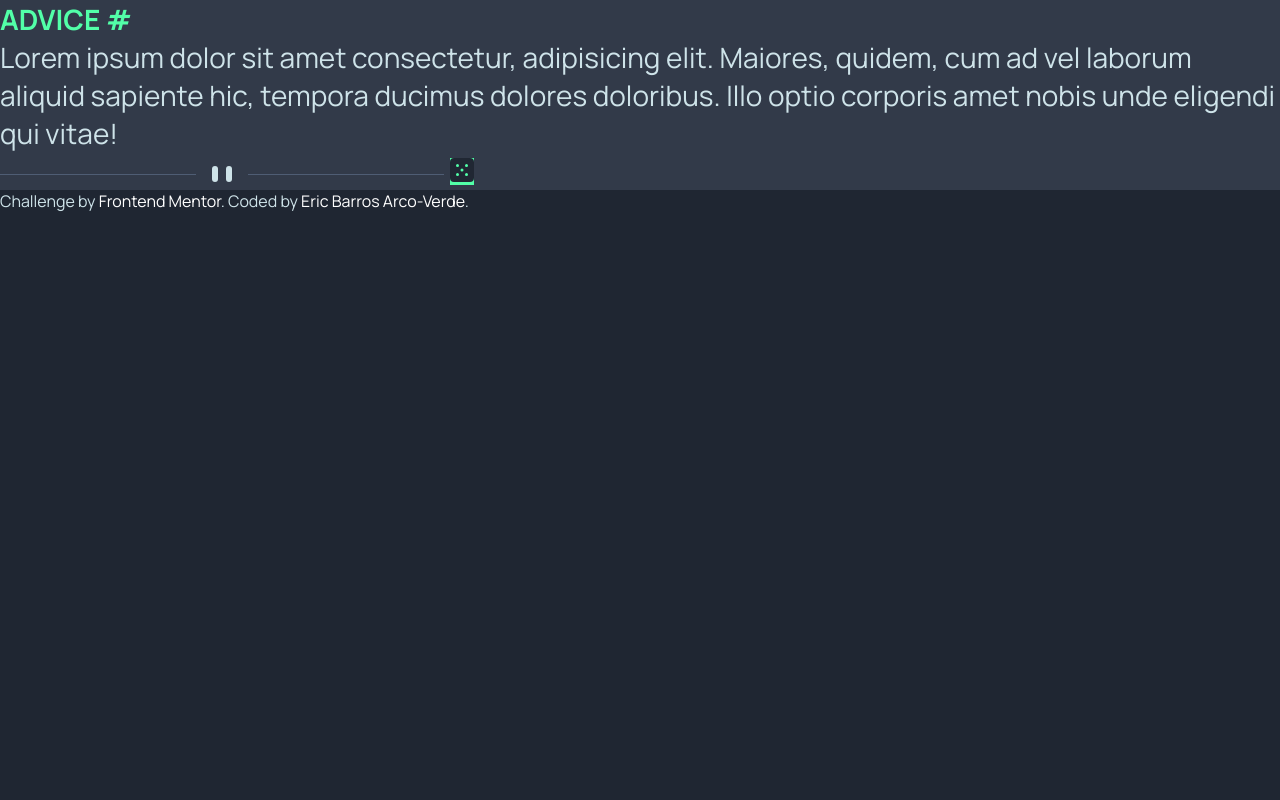
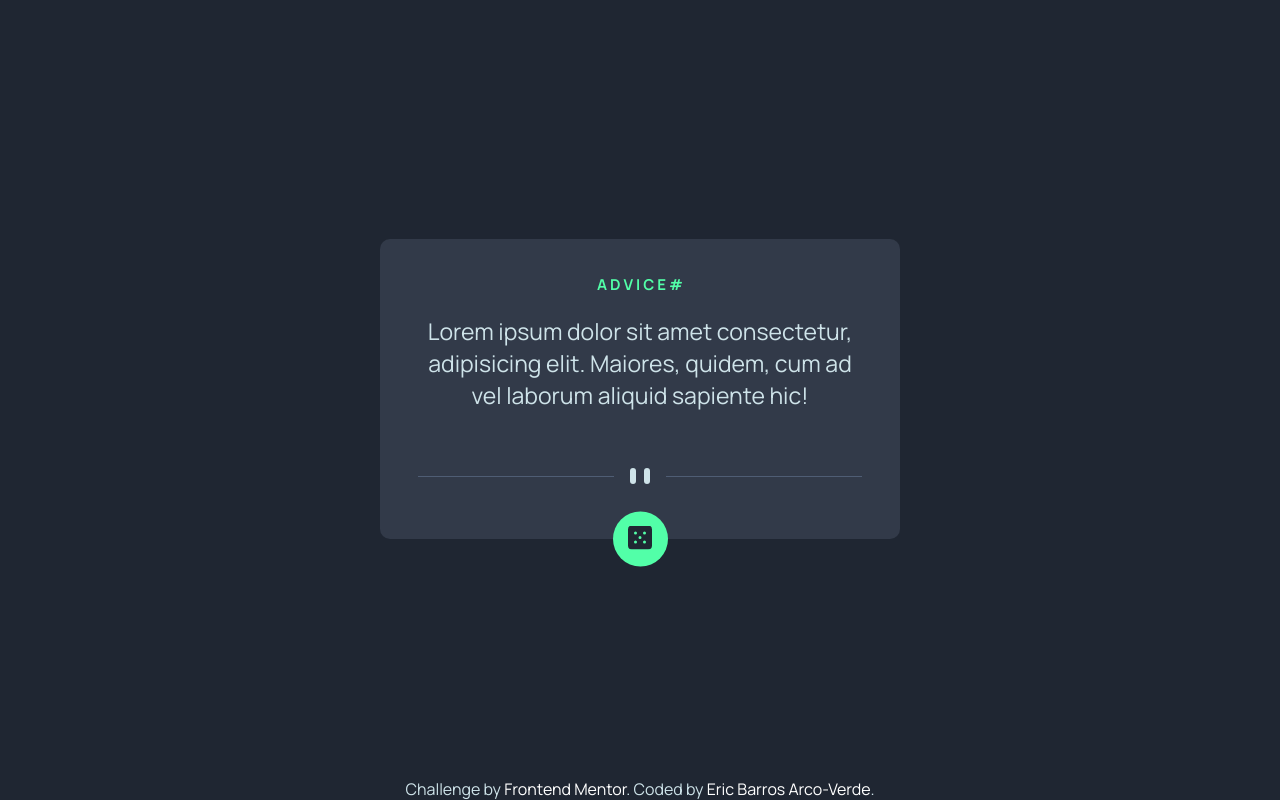
Before and after one commit to Eric-ArcoVerde/gerador-de-conselhos-completo, a plain HTML site: page index.html in a window 1280 px wide. Drawn offline with Linux system fonts and the light colour scheme.

Commit message:
Feito o CSS

```diff
--- a/index.html
+++ b/index.html
@@ -19,18 +19,21 @@
 </head>
 
 <body>
-
+  <main>
     <div class="container">
-    <h4 class="numero-conselho">ADVICE #</h4>
-    <p class="conselho">Lorem ipsum dolor sit amet consectetur, adipisicing elit. Maiores, quidem, cum ad vel laborum aliquid sapiente hic, tempora ducimus dolores doloribus. Illo optio corporis amet nobis unde eligendi qui vitae!</p>
-    <img src="src/images/pattern-divider-desktop.svg" alt="quebra de linha">
+      <h4 class="numero-conselho">A D V I C E #</h4>
+      <p class="conselho">Lorem ipsum dolor sit amet consectetur, adipisicing elit. Maiores, quidem, cum ad vel laborum aliquid sapiente hic! </p>
+      <img src="src/images/pattern-divider-desktop.svg" alt="quebra de linha" class="quebra-linha">
       <button class="botao"><img src="src/images/icon-dice.svg" alt="Icone do Botão"></button>
     </div>
+  </main>
 
+  <footer>
     <div class="attribution">
       Challenge by <a href="https://www.frontendmentor.io?ref=challenge" target="_blank">Frontend Mentor</a>.
       Coded by <a href="#">Eric Barros Arco-Verde</a>.
     </div>
+  </footer>
 </body>
 
 </html>
--- a/src/style.css
+++ b/src/style.css
@@ -2,17 +2,63 @@ body{
     background-color: hsl(218, 23%, 16%);
     font-family: 'Manrope', sans-serif;
     color: hsl(193, 38%, 86%);
+    height: 100vh;
+    width: 100vw;
+    display: flex;
+    flex-direction: column;
+    align-content: center;
+    justify-content: center;
+}
+
+main{
+    margin: auto;
 }
 
 .container{
     background-color: hsl(217, 19%, 24%);
-    font-size: 28px;
+    font-size: 23px;
+    width: 520px;
+    height: 300px;
+    display: flex;
+    flex-direction: column;
+    align-items: center;
+    padding: 0px 35px;
+    border-radius: 10px;
 }
 
 .numero-conselho{
     color: hsl(150, 100%, 66%);
+    font-size: 15px;
+    margin-top: 35px;
+}
+
+.conselho{
+    text-align: center;
+    height: 133px;
+    margin-top: 20px;
+    display: flex;
+    flex-direction: column;
+    justify-content: space-between;
+}
+
+.quebra-linha{
+    margin-top: 20px;
 }
 
 .botao{
-    background-color: hsl(150, 100%, 66%)
+    background-color: hsl(150, 100%, 66%);
+    height: 55px;
+    width: 55px;
+    border-radius: 100px;
+    transform: translateY(50%);
 }
+
+.botao:hover{
+    box-shadow: 0px 0px 25px 10px hsl(150, 100%, 66%);
+    cursor: pointer;
+}
+
+footer{
+    display: flex;
+    justify-content: center;
+}
```
Lines whose indentation alone changed are shown as unchanged.
